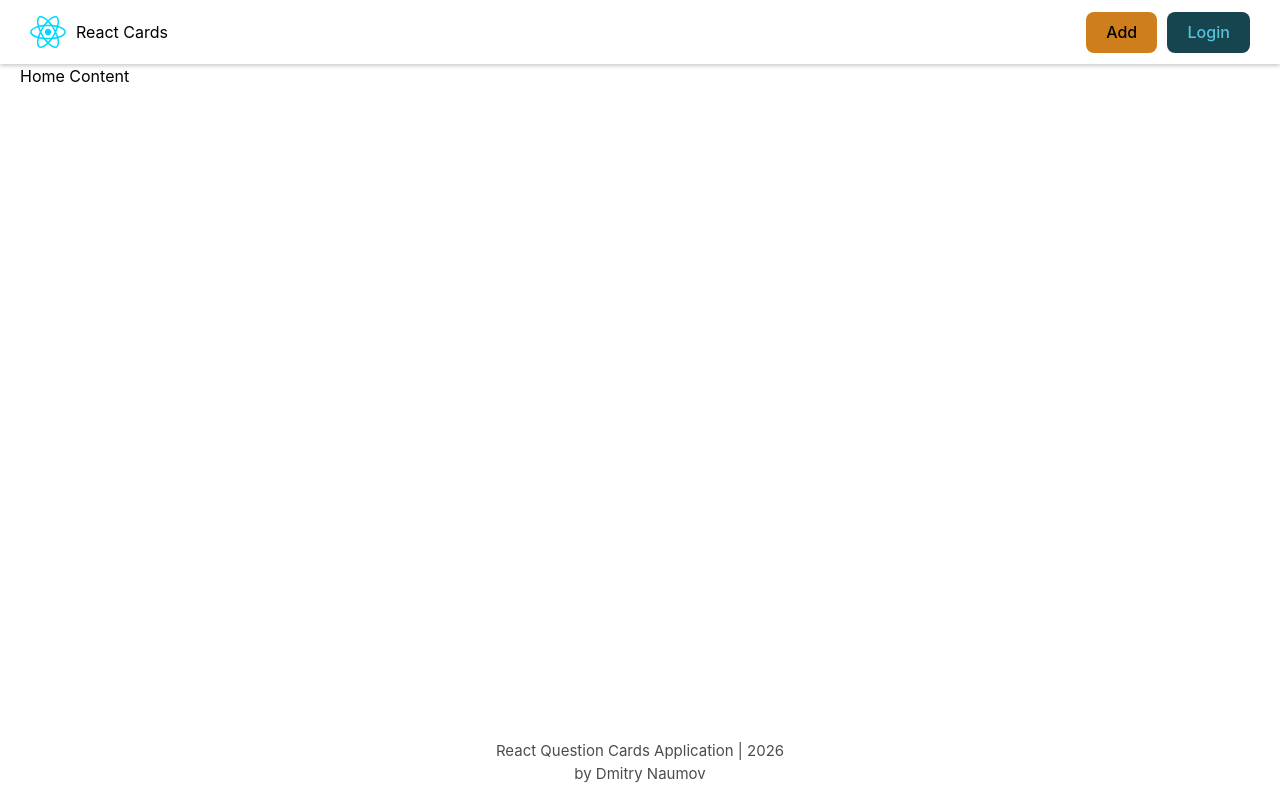
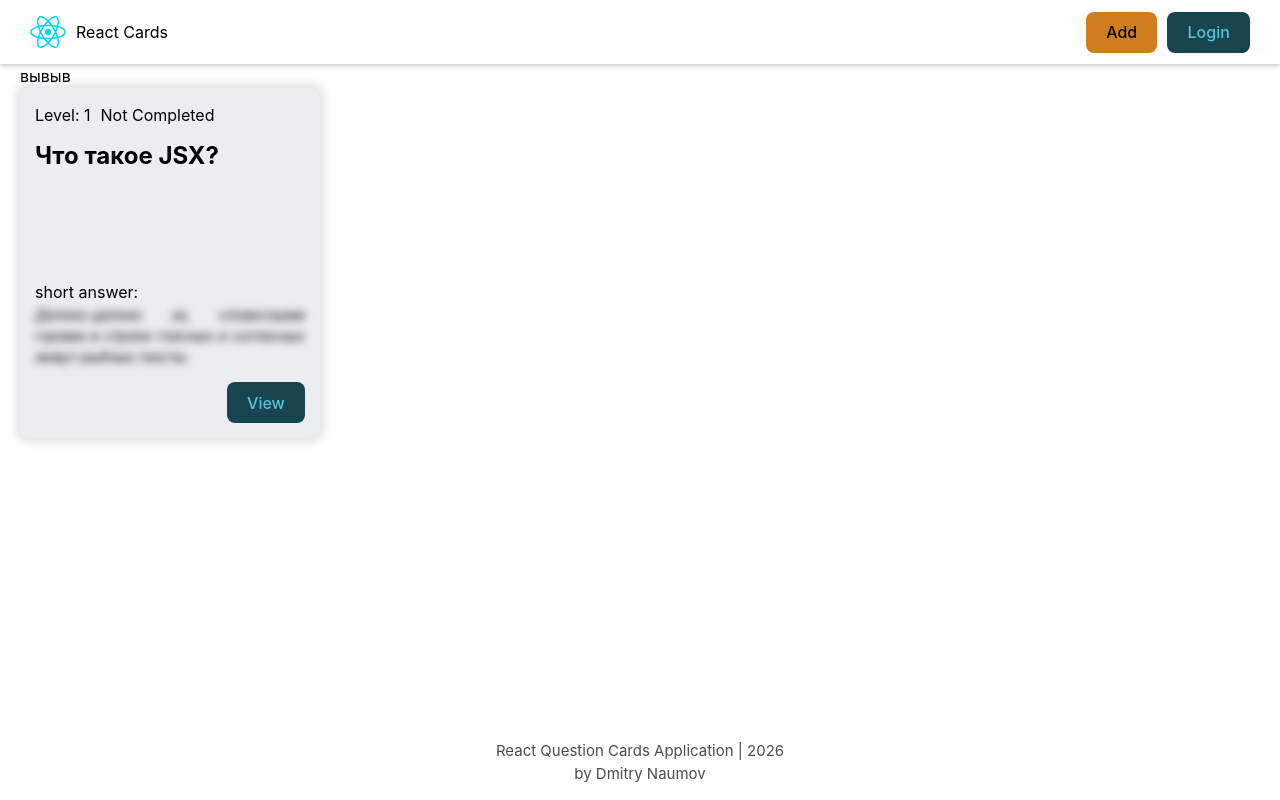
Before and after one commit to GitMitya/react-app-course, a React (Vite) app: page / in a window 1280 px wide. Built offline with nearby package versions, Linux system fonts and the light colour scheme.

Commit message:
add QuestionCard

```diff
--- a/src/App.jsx
+++ b/src/App.jsx
@@ -1,12 +1,13 @@
 import { BrowserRouter, Route, Routes } from 'react-router-dom'
-import { MainLayout } from './components/MainLayout/MainLayout'
+import { MainLayout } from './components/MainLayout'
+import { HomePage } from './pages/HomePage'
 
 function App() {
 	return (
 		<BrowserRouter>
 			<Routes>
 				<Route element={<MainLayout />}>
-					<Route path="/" element={<div>Home Content</div>} />
+					<Route path="/" element={<HomePage />} />
 					<Route path="/forbidden" element={<div>Forbidden Content</div>} />
 					<Route path="/addquestion" element={<div>Add Question Content</div>} />
 				</Route>
--- a/src/components/Header/Header.jsx
+++ b/src/components/Header/Header.jsx
@@ -1,17 +1,22 @@
+import { useNavigate } from 'react-router-dom'
 import ReactLogo from '../../assets/react.svg'
 import { Button } from '../Button'
 import cls from './Header.module.css'
 
 export const Header = () => {
+	const navigate = useNavigate()
+
 	return (
 		<header className={cls.header}>
-			<p>
+			<p onClick={() => navigate('/')}>
 				<img src={ReactLogo} alt="logo" />
 				<span>React Cards</span>
 			</p>
 			<div className={cls.headerButtons}>
-				<Button isActive>Add</Button>
-				<Button>Login</Button>
+				<Button onClick={() => navigate('/addquestion')} isActive>
+					Add
+				</Button>
+				<Button onClick={() => navigate('/login')}>Login</Button>
 			</div>
 		</header>
 	)
--- /dev/null
+++ b/src/components/QuestionCard/QuestionCard.jsx
@@ -0,0 +1,19 @@
+import { Button } from '../Button'
+import cls from './QuestionCard.module.css'
+
+export const QuestionCard = () => {
+	return (
+		<div className={cls.card}>
+			<div className={cls.cardLabels}>
+				<div>Level: 1</div>
+				<div>Not Completed</div>
+			</div>
+			<h5 className={cls.cardTitle}>Что такое JSX?</h5>
+			<div className={cls.cardAnswers}>
+				<label>short answer: </label>
+				<p className={cls.cardAnswer}>Далеко-далеко за, словесными горами в стране гласных и согласных живут рыбные тексты.</p>
+			</div>
+			<Button onClick={() => {}}>View</Button>
+		</div>
+	)
+}
--- /dev/null
+++ b/src/components/QuestionCard/QuestionCard.module.css
@@ -0,0 +1,45 @@
+.card {
+	width: 300px;
+	height: 350px;
+	border-radius: 10px;
+	padding: 15px;
+	background-color: var(--card-bg-color);
+	color: var(--text-color);
+	box-shadow: 0 0px 8px 5px rgba(0, 0, 0, 0.1);
+	display: flex;
+	flex-direction: column;
+	justify-content: start;
+	align-items: start;
+	gap: 15px;
+
+	button {
+		align-self: flex-end;
+	}
+}
+
+.cardLabels {
+	display: flex;
+	gap: 10px;
+}
+
+.cardTitle {
+	font-size: 24px;
+	line-height: 28px;
+}
+
+.cardAnswers {
+	margin-top: auto;
+}
+
+.cardAnswer {
+	font-size: 14px;
+	filter: blur(4px);
+	font-style: italic;
+	text-align: justify;
+	cursor: pointer;
+	transition: filter 0.8s ease-in-out;
+}
+
+.cardAnswer:hover {
+	filter: none;
+}
--- /dev/null
+++ b/src/components/QuestionCard/index.jsx
@@ -0,0 +1 @@
+export { QuestionCard } from './QuestionCard'
--- a/src/index.css
+++ b/src/index.css
@@ -5,6 +5,8 @@
 
 	--btn-bg-color: #383b3f;
 	--btn-text-color: #fff;
+
+	--card-bg-color: #343a46;
 
 	font-family: Inter, system-ui, Arial, Helvetica, sans-serif;
 	line-height: 1.5;
@@ -41,6 +43,8 @@ a {
 
 		--btn-bg-color: #16444f;
 		--btn-text-color: #57c4dc;
+
+		--card-bg-color: #ebedf0;
 	}
 }
 
@@ -51,5 +55,7 @@ a {
 
 		--btn-bg-color: #383b3f;
 		--btn-text-color: #fff;
+
+		--card-bg-color: #343a46;
 	}
 }
--- /dev/null
+++ b/src/pages/HomePage/HomePage.jsx
@@ -0,0 +1,11 @@
+import { QuestionCard } from '../../components/QuestionCard'
+import cls from './HomePage.module.css'
+
+export const HomePage = () => {
+	return (
+		<div className={cls.homePage}>
+			вывыв
+			<QuestionCard />
+		</div>
+	)
+}
--- /dev/null
+++ b/src/pages/HomePage/index.jsx
@@ -0,0 +1 @@
+export { HomePage } from './HomePage'
```
Also changed, not shown: src/pages/HomePage/HomePage.module.css (added).
